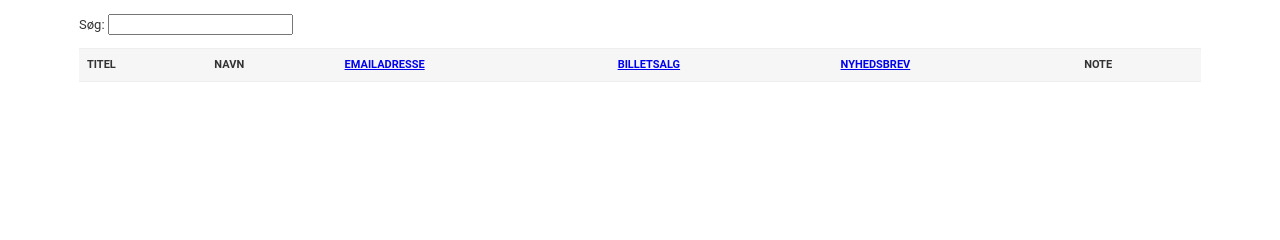
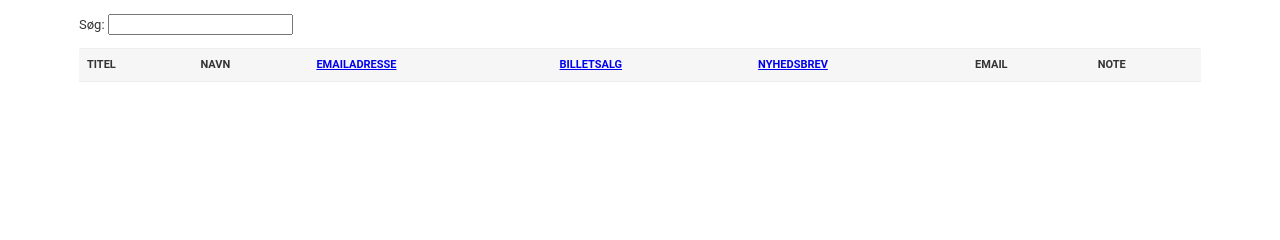
Before and after one commit to TK-IT/j60adm, a Django app: template j60adm/templates/j60adm/person_list.html in a window 1280 px wide. Shown: the part 168-408 px from the top of the page. Run offline with Django 3.2, Linux system fonts and the light colour scheme; the template is opened without the code that fills it, so the values that code supplies are empty.

Commit message:
Add link

```diff
--- a/j60adm/templates/j60adm/person_list.html
+++ b/j60adm/templates/j60adm/person_list.html
@@ -129,6 +129,7 @@ window.addEventListener('load', init, false);
     <th><a href="{% url 'email' %}">Emailadresse</a></th>
     <th><a href="{% url 'registration_list' %}">Billetsalg</a></th>
     <th><a href="{% url 'survey_response_list' %}">Nyhedsbrev</a></th>
+    <th>Email</th>
     <th>Note</th>
 </tr>
 <tbody>
@@ -174,6 +175,7 @@ Nej tak
 {% endif %}
 {% endfor %}
 </td>
+<td><a href="{% url 'person_message' pk=person.id %}">Email</a></td>
 <td>
 <form method="post" action="{% url 'person_note_update' person=person.id %}">
 {% csrf_token %}
```
